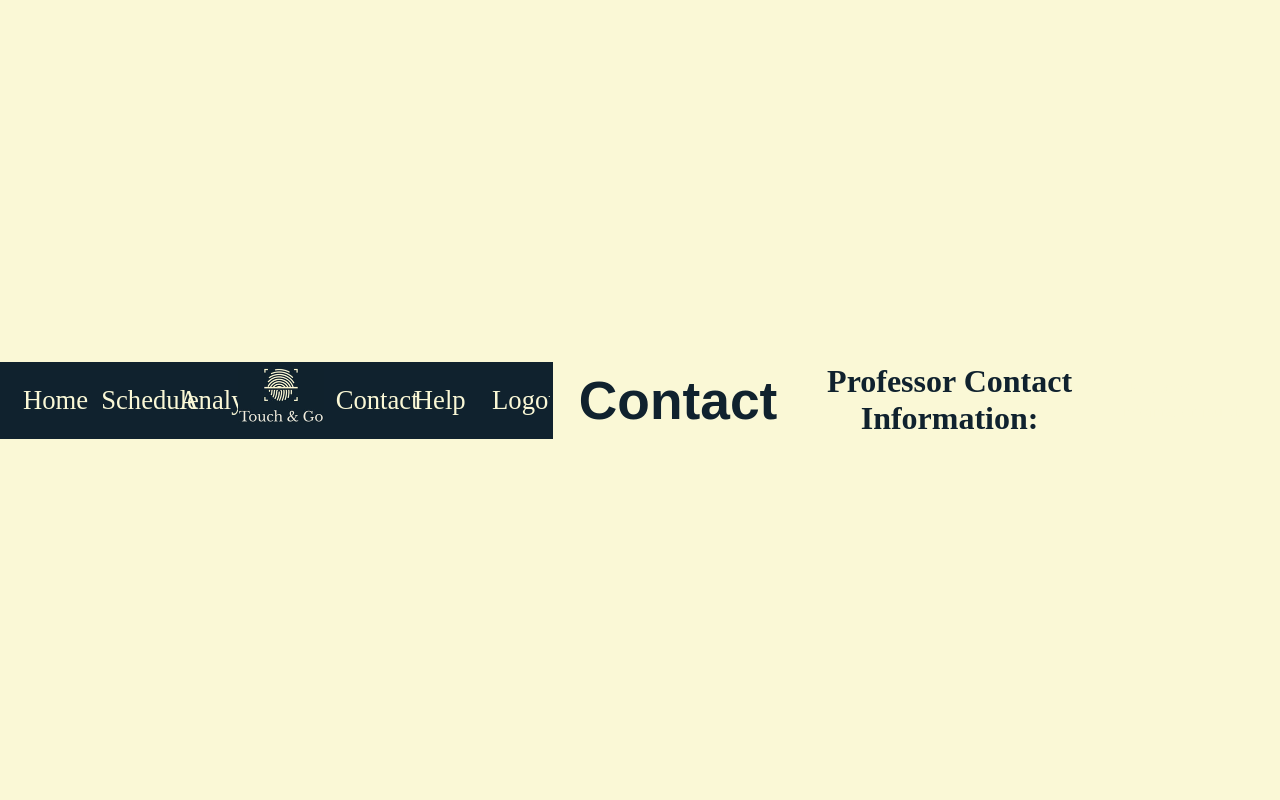
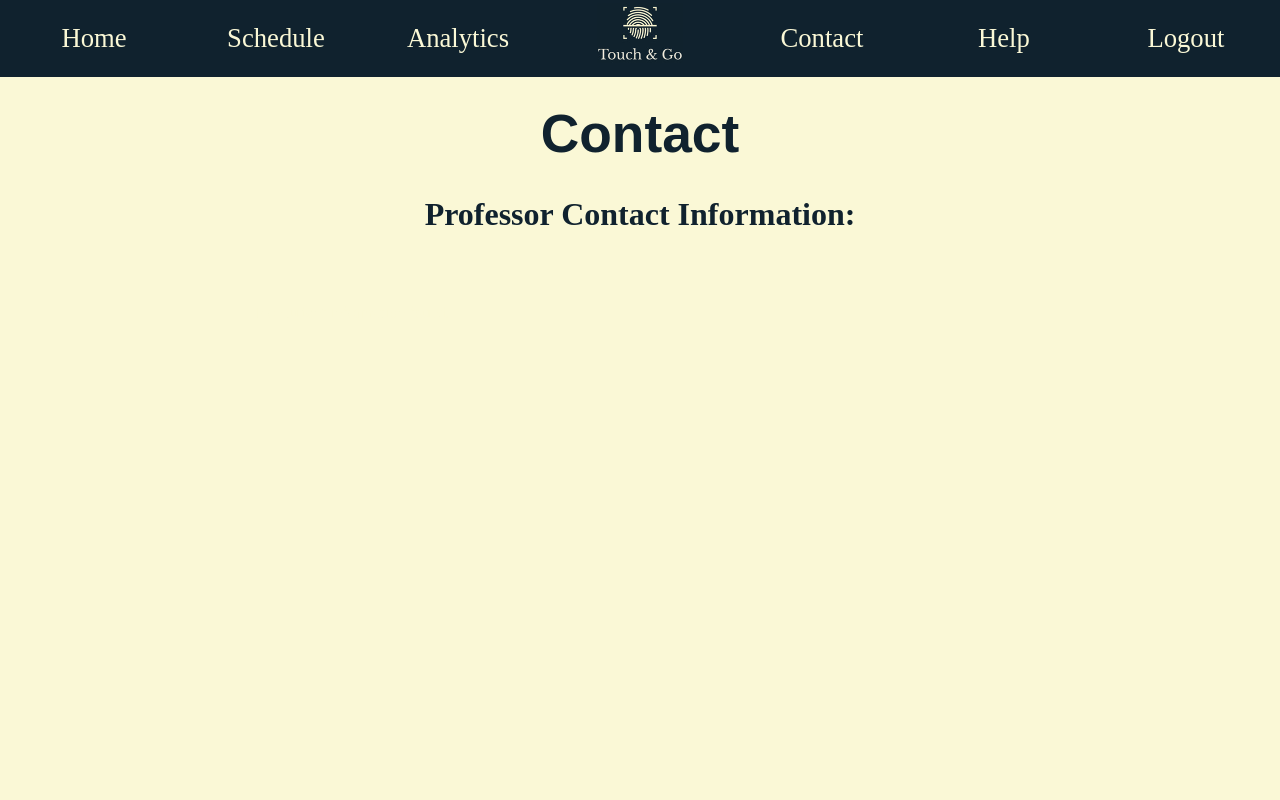
Before and after one commit to cclark99/Touch-And-Go, a PHP site: page /professorContact.php in a window 1280 px wide. Run offline with PHP 8.4, Linux system fonts and the light colour scheme; the visitor is signed in with stand-in values (Sample User, id 1); data that the repository does not hold is empty.

Commit message:
Update professorContact.php

```diff
--- a/touch_and_go_web/professorContact.php
+++ b/touch_and_go_web/professorContact.php
@@ -21,19 +21,17 @@ include 'get_professor_contact.php';
   <title>Contact</title>
   <link rel="stylesheet" type="text/css" href="../styles.css">
   <style>
-    body {
-      display: flex;
-      align-items: center;
-      justify-content: center;
-      min-height: 100vh;
-      margin: 0;
-      background-color: #FAF8D6;
-    }
-
     h3 {
       color: #10222E;
       font-size: 24pt;
       text-align: center;
+    }
+
+    .container {
+      max-width: 800px;
+      /* Adjust the max-width as needed */
+      margin: 0 auto;
+      padding: 20px;
     }
 
     .course-list {
@@ -85,6 +83,7 @@ include 'get_professor_contact.php';
   <h1>Contact</h1>
   <h3>Professor Contact Information:</h3>
 
+  <div class="container">
     <?php
     if ($course_array) {
       $currentCourse = null;
@@ -116,6 +115,7 @@ include 'get_professor_contact.php';
       echo '<p style="color: #FAF8D6; line-height: 1.5em; padding-left: 2%; padding-right: 2%;">No student information found. </p>';
     }
     ?>
+  </div>
 </body>
 
 </html>
```
Lines whose indentation alone changed are shown as unchanged.
